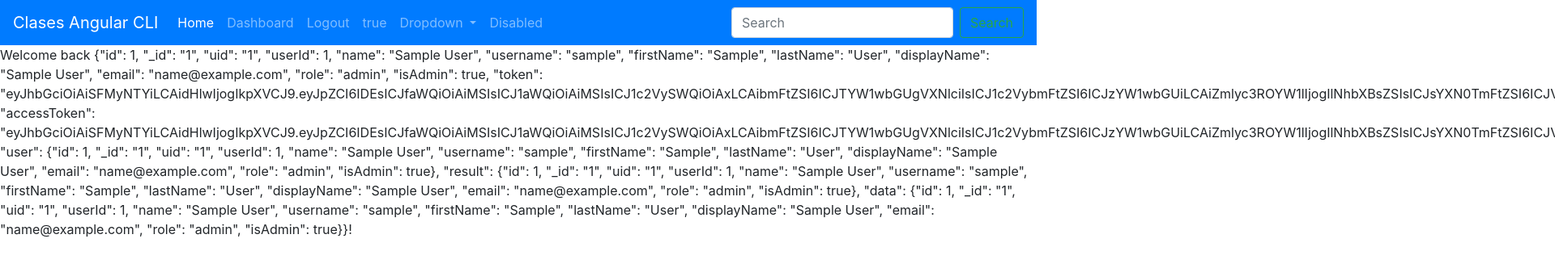
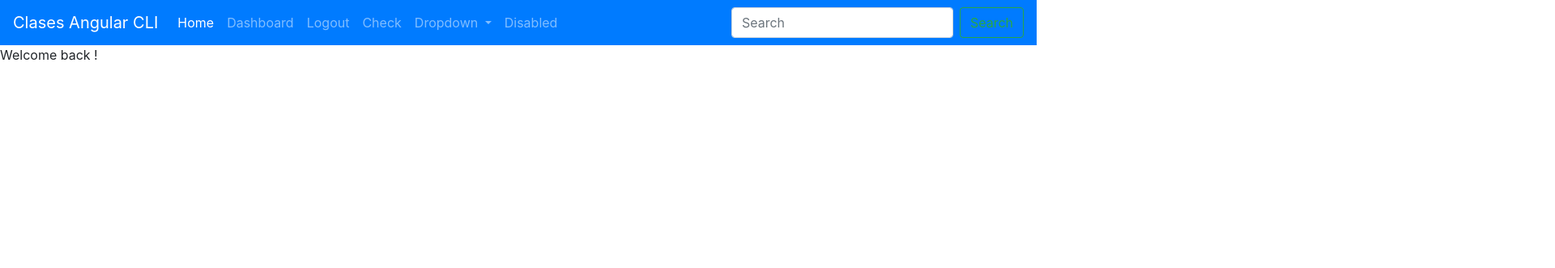
Before and after one commit to redrackhir/AngularExercises, an Angular app: page /home in a window 1280 px wide. Shown: the top 332 px of the page at 81% size, 1920 px wide, since content can reach past the window. Built offline with nearby package versions, Linux system fonts and the light colour scheme; sample sign-in values are in the browser's storage.

Commit message:
Login works on all components

```diff
--- a/src/_services/user.service.ts
+++ b/src/_services/user.service.ts
@@ -3,20 +3,32 @@ import { User } from '../_models/user.model';
 
 @Injectable()
 export class UserService {
-  private isUserLoggedIn;
-  public usserLogged: User;
+  public isUserLoggedIn = false;
+  public userLogged: User = { uid: 0, name: '', accessLevel: '-1', ppin: '' };
 
   constructor() {
-    this.isUserLoggedIn = false;
+    this.getUserLoggedIn();
   }
 
   setUserLoggedIn(user: User) {
     this.isUserLoggedIn = true;
-    this.usserLogged = user;
-    localStorage.setItem('currentUser', JSON.stringify(user));
+    this.userLogged = user;
+    localStorage.setItem('loggedUser', JSON.stringify(user));
   }
 
   getUserLoggedIn() {
-    return JSON.parse(localStorage.getItem('currentUser'));
+    this.userLogged = JSON.parse(localStorage.getItem('loggedUser'));
+    this.isUserLoggedIn = this.userLogged != null;
+    console.log('user.service: isUserLoggedIn = ' + this.isUserLoggedIn);
+    if (this.isUserLoggedIn) {
+      console.log('user.service: userLogged.name = ' + this.userLogged.name);
+    }
+    return this.userLogged;
+  }
+
+  logout() {
+    localStorage.removeItem('loggedUser');
+    localStorage.removeItem('currentUser');
+    this.getUserLoggedIn();
   }
 }
--- a/src/app/app.component.html
+++ b/src/app/app.component.html
@@ -19,8 +19,8 @@
       <li class="nav-item">
         <a *ngIf="isUserLogged"  class="nav-link" routerLink="/logout">Logout</a>
       </li>
-      <li class="nav-item">
-        <a class="nav-link" routerLink="/logout">{{ isUserLogged }}</a>
+      <li *ngIf="isUserLogged" class="nav-item">
+        <a class="nav-link" routerLink="/checkme">Check</a>
       </li>
       <li *ngIf="isUserLogged" class="nav-item dropdown">
         <a class="nav-link dropdown-toggle" href="#" id="navbarDropdown" role="button" data-toggle="dropdown" aria-haspopup="true" aria-expanded="false">
--- a/src/app/app.component.ts
+++ b/src/app/app.component.ts
@@ -1,25 +1,32 @@
 import { Component, Input } from '@angular/core';
 import { Router, NavigationStart } from '@angular/router';
+import { UserService } from 'src/_services/user.service';
 
 @Component({
   selector: 'app-root',
   templateUrl: './app.component.html',
-  styleUrls: ['./app.component.css']
+  styleUrls: ['./app.component.css'],
+  providers: [UserService]
 })
 export class AppComponent {
   title = 'Clases Angular CLI';
   username: string;
   isUserLogged: boolean;
   currentUrl: string;
+  _userService: UserService;
   // isUserLogged = false;
 
-  constructor(router: Router) {
-    router.events.forEach(event => {
+  constructor(router: Router, userService: UserService) {
+    this._userService = userService;
+    router.events.forEach(event =>
+      setTimeout(() => {
+        // setTimeout arregla el problema de ExpressionChangedAfterItHasBeenCheckedError
         if (event instanceof NavigationStart) {
           console.log('Detected navigate to: ' + event.url);
           if (event.url === '/home') {
-          console.log('navigation captured!');
-          this.getIsLogged();
+            // console.log('navigation captured!');
+            // this.getIsLogged();
+            this.isUserLogged = this._userService.isUserLoggedIn;
           }
           this.currentUrl = event.url;
           console.log('currentUrl = ' + this.currentUrl);
@@ -28,8 +35,10 @@ export class AppComponent {
         // NavigationCancel
         // NavigationError
         // RoutesRecognized
-    });
+      })
+    );
     this.getIsLogged();
+    console.log('app.component.ts: ...');
   }
 
   isUserLoggedChange() {
@@ -46,3 +55,6 @@ export class AppComponent {
     }
   }
 }
+
+// -- Falta afegir _userService aquí per que detecti
+// -- usuari logejat i actualitzi els components a mostrar al navbar
--- a/src/app/app.module.ts
+++ b/src/app/app.module.ts
@@ -12,6 +12,7 @@ import { HomeComponent } from './home/home.component';
 import { AlertService } from 'src/_services/alertService';
 import { UserService } from 'src/_services/user.service';
 import { LogoutComponent } from './logout/logout.component';
+import { CheckmeComponent } from './checkme/checkme.component';
 
 const appRoutes: Routes = [
   {
@@ -43,6 +44,11 @@ const appRoutes: Routes = [
     path: 'logout',
     component: LogoutComponent,
     data: { title: 'Logout' }
+  },
+  {
+    path: 'checkme',
+    component: CheckmeComponent,
+    data: { title: 'Check' }
   }
  /*,
   { path: '**', component: PageNotFoundComponent } */
@@ -56,7 +62,8 @@ const appRoutes: Routes = [
     DashboardComponent,
     HomeComponent,
     LoginComponent,
-    LogoutComponent
+    LogoutComponent,
+    CheckmeComponent
   ],
   imports: [
     RouterModule.forRoot(appRoutes, { enableTracing: false }), // <-- debugging purposes only
--- /dev/null
+++ b/src/app/checkme/checkme.component.html
@@ -0,0 +1,3 @@
+<p>
+  checkme works!
+</p>
--- /dev/null
+++ b/src/app/checkme/checkme.component.ts
@@ -0,0 +1,30 @@
+import { Component, OnInit } from '@angular/core';
+import { UserService } from 'src/_services/user.service';
+import { User } from 'src/_services';
+
+@Component({
+  selector: 'app-checkme',
+  templateUrl: './checkme.component.html',
+  styleUrls: ['./checkme.component.css']
+})
+export class CheckmeComponent implements OnInit {
+// tslint:disable-next-line: variable-name
+  _userService: UserService;
+  isUserLogged: boolean;
+  userLogged: User;
+
+  constructor(userService: UserService) {
+    this._userService = userService;
+  }
+
+  ngOnInit() {
+    this.getIsLogged();
+  }
+
+  getIsLogged() {
+    this.isUserLogged = this._userService.isUserLoggedIn;
+    if (this.isUserLogged) {
+      this.userLogged = this._userService.getUserLoggedIn();
+    }
+  }
+}
--- a/src/app/home/home.component.html
+++ b/src/app/home/home.component.html
@@ -1,5 +1,5 @@
 <p *ngIf="isUserLogged">
-  Welcome back {{ username }}!
+  Welcome back {{ userLogged.name }}!
 </p>
 <p *ngIf="!isUserLogged">
   Login to check
--- a/src/app/home/home.component.ts
+++ b/src/app/home/home.component.ts
@@ -1,5 +1,7 @@
 import { Component, OnInit, Output, EventEmitter } from '@angular/core';
 import { AppComponent } from '../app.component';
+import { UserService } from 'src/_services/user.service'
+import { User } from 'src/_services';
 
 @Component({
   selector: 'app-home',
@@ -7,31 +9,27 @@ import { AppComponent } from '../app.component';
   styleUrls: ['./home.component.css']
 })
 export class HomeComponent implements OnInit {
-  username: string;
-  isUserLogged = false;
+  private userLogged: User;
+  private isUserLogged = false;
+  private _userService: UserService;
   // @Input() isUserLogged: boolean;
-  @Output() isUserLoggedChange: EventEmitter<boolean> = new EventEmitter();
+  // @Output() isUserLoggedChange: EventEmitter<boolean> = new EventEmitter();
   appComponent: typeof AppComponent;
 
-  constructor() {
+  constructor(userService: UserService) {
     this.appComponent = AppComponent;
-    this.isUserLoggedChange.emit();
+    //this.isUserLoggedChange.emit();
+    this._userService = userService;
   }
 
   ngOnInit() {
-    console.log('home->OnInit; isUserLogged = ' + this.isUserLogged);
     this.getIsLogged();
-    console.log('home->OnInit; isUserLogged = ' + this.isUserLogged);
   }
 
   getIsLogged() {
-    this.username = localStorage.getItem('user');
-    if (this.username != null) {
-      this.isUserLogged = true;
-      return true;
-    } else {
-      this.isUserLogged = false;
-      return false;
+    this.isUserLogged = this._userService.isUserLoggedIn;
+    if (this.isUserLogged) {
+      this.userLogged = this._userService.getUserLoggedIn();
     }
   }
 }
--- a/src/app/login/login.component.ts
+++ b/src/app/login/login.component.ts
@@ -10,13 +10,18 @@ import { UserService } from 'src/_services/user.service';
 })
 export class LoginComponent implements OnInit {
 
+private _userService: UserService;
+
   constructor(
     private loginService: LoginService,
     private router: Router,
     private userService: UserService
-  ) {}
+  ) {
+    this._userService = userService;
+  }
 
   ngOnInit() {
+
   }
 
   logIn(username: string, password: string, event: Event) {
@@ -32,7 +37,11 @@ export class LoginComponent implements OnInit {
       res => {
         console.log(res);
 // tslint:disable-next-line: no-string-literal
-        localStorage.setItem('user', res['user']['name']);
+        if (res['success'] == true) {
+          localStorage.setItem('user', res['user']['name']);
+          this._userService.setUserLoggedIn(res['user']);
+          console.log('login.component->_userService = ' + JSON.stringify(this._userService));
+        }
       },
       error => {
         console.error(error);
--- a/src/app/logout/logout.component.ts
+++ b/src/app/logout/logout.component.ts
@@ -1,5 +1,6 @@
 import { Component, OnInit } from '@angular/core';
 import { Router } from '@angular/router';
+import { UserService } from 'src/_services/user.service';
 
 @Component({
   selector: 'app-logout',
@@ -7,15 +8,20 @@ import { Router } from '@angular/router';
   styleUrls: ['./logout.component.css']
 })
 export class LogoutComponent implements OnInit {
+  // tslint:disable-next-line: variable-name
+  _userService: UserService;
 
-  constructor(private router: Router) {}
+  constructor(private router: Router, userService: UserService) {
+    this._userService = userService;
+  }
 
   ngOnInit() {
     this.logout();
   }
 
   logout() {
-    localStorage.removeItem('user');
+    this._userService.logout();
+    // localStorage.removeItem('user');
     this.router.navigate(['/home']);
   }
 }
```
Also changed, not shown: src/app/checkme/checkme.component.css (added), 1 other file (tests, documents, lock files or other folders). Lines whose indentation alone changed are shown as unchanged.
